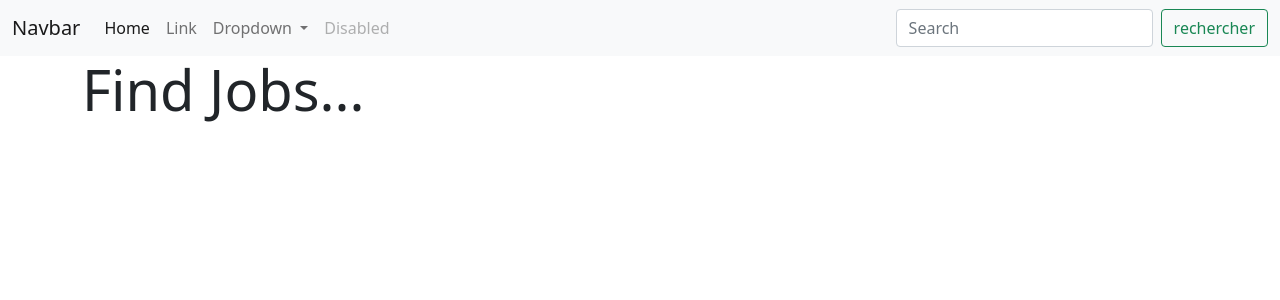
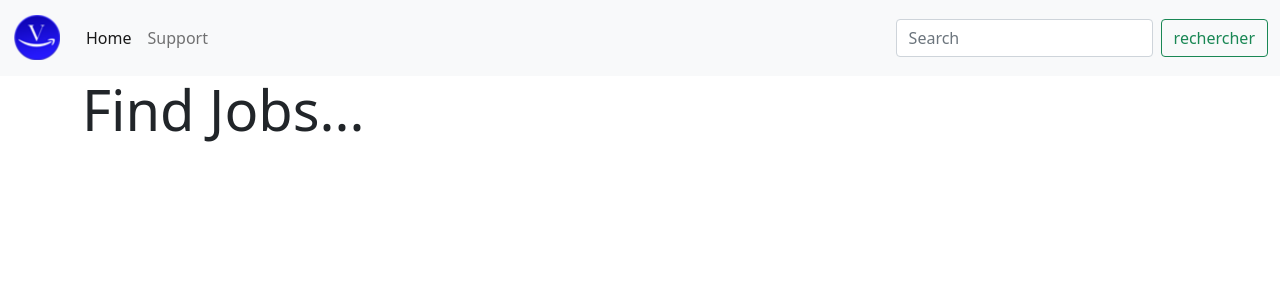
Before and after one commit to flavien-hugs/jobboard-with-fastapi, a FastAPI app: page / in a window 1280 px wide. Shown: the top 300 px of the page. Run offline with FastAPI, Linux system fonts and the light colour scheme.

Commit message:
Install package to serving static files

```diff
--- a/backend/main.py
+++ b/backend/main.py
@@ -1,4 +1,5 @@
 from fastapi import FastAPI
+from fastapi.staticfiles import StaticFiles
 
 from .core.config import settings
 from .api.page.home import page_router
@@ -8,9 +9,13 @@ def include_router(app):
     app.include_router(page_router)
 
 
+def configure_static(app):
+    app.mount("/static", StaticFiles(directory="backend/static"), name="static")
+
 def start_application():
     app = FastAPI(title=settings.PROJECT_NAME, version=settings.PROJECT_VERSION)
     include_router(app)
+    configure_static(app)
     return app
 
 
--- a/backend/templates/components/navbar.html
+++ b/backend/templates/components/navbar.html
@@ -1,6 +1,8 @@
 <nav class="navbar navbar-expand-lg navbar-light bg-light">
     <div class="container-fluid">
-        <a class="navbar-brand" href="#">Navbar</a>
+        <a class="navbar-brand" href="#">
+            <img loading="lazy" src="{{ url_for('static', path='img/logo.png') }}" alt="logo" width="50" height="50">
+        </a>
         <button class="navbar-toggler" type="button" data-bs-toggle="collapse" data-bs-target="#navbarSupportedContent" aria-controls="navbarSupportedContent" aria-expanded="false" aria-label="Toggle navigation">
             <span class="navbar-toggler-icon"></span>
         </button>
@@ -11,21 +13,7 @@
                     <a class="nav-link active" aria-current="page" href="#">Home</a>
                 </li>
                 <li class="nav-item">
-                    <a class="nav-link" href="#">Link</a>
-                </li>
-                <li class="nav-item dropdown">
-                    <a class="nav-link dropdown-toggle" href="#" id="navbarDropdown" role="button" data-bs-toggle="dropdown" aria-expanded="false">
-                        Dropdown
-                    </a>
-                    <ul class="dropdown-menu" aria-labelledby="navbarDropdown">
-                        <li><a class="dropdown-item" href="#">Action</a></li>
-                        <li><a class="dropdown-item" href="#">Another action</a></li>
-                        <li><hr class="dropdown-divider"></li>
-                        <li><a class="dropdown-item" href="#">Something else here</a></li>
-                    </ul>
-                </li>
-                <li class="nav-item">
-                    <a class="nav-link disabled" href="#" tabindex="-1" aria-disabled="true">Disabled</a>
+                    <a class="nav-link" href="#">Support</a>
                 </li>
             </ul>
 
```
Also changed, not shown: backend/static/img/logo.png (added), 1 other file.
